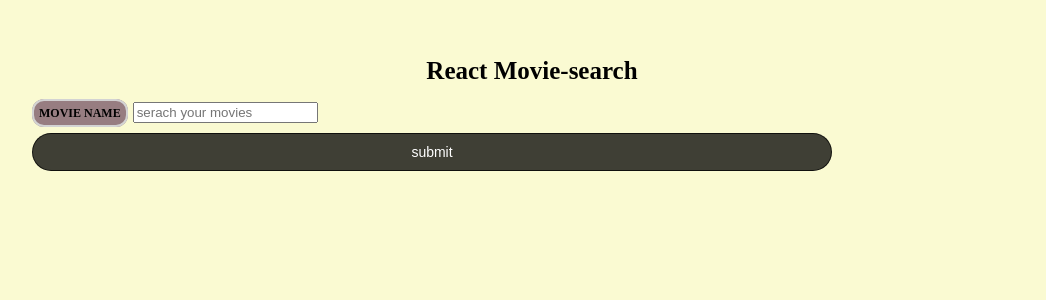
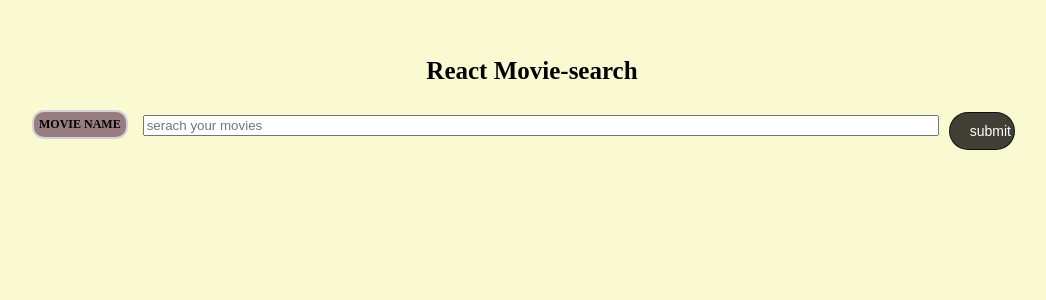
Before and after one commit to AnmolPrajapat/movie-search, a React (Create React App) app: page / in a window 1280 px wide. Shown: the top 300 px of the page, without its empty margins (108-1154 px from the left). Built offline with nearby package versions, Linux system fonts and the light colour scheme; the HTML template or start-up script is replaced by a standard one.

Commit message:
classname for form

```diff
--- a/src/components/SearchMovies.js
+++ b/src/components/SearchMovies.js
@@ -31,7 +31,7 @@ export default function SearchMovies() {
 
   return (
     <div>
-      <form onSubmit={SearchMovies}>
+      <form onSubmit={SearchMovies} className="form">
         <label htmlFor="label" className="label">
           {" "}
           Movie Name
```
